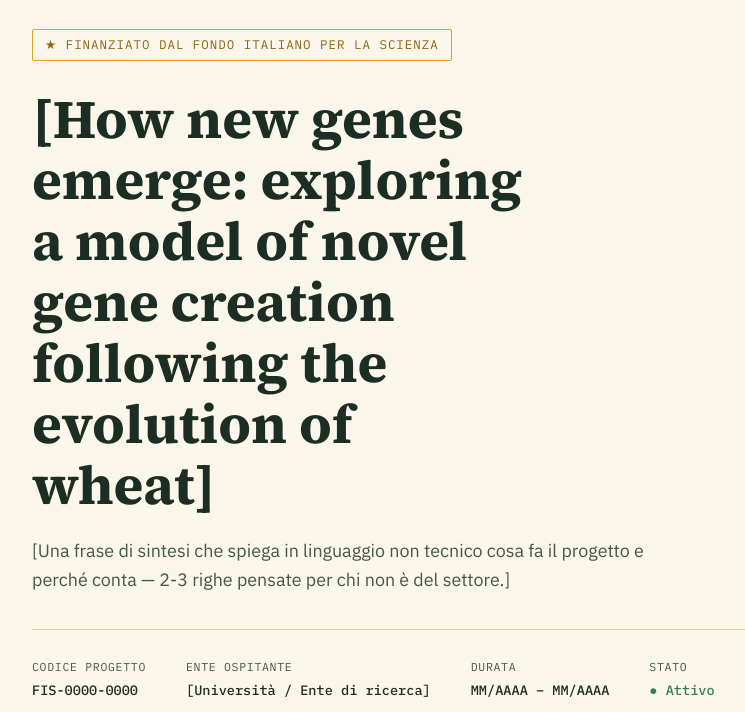
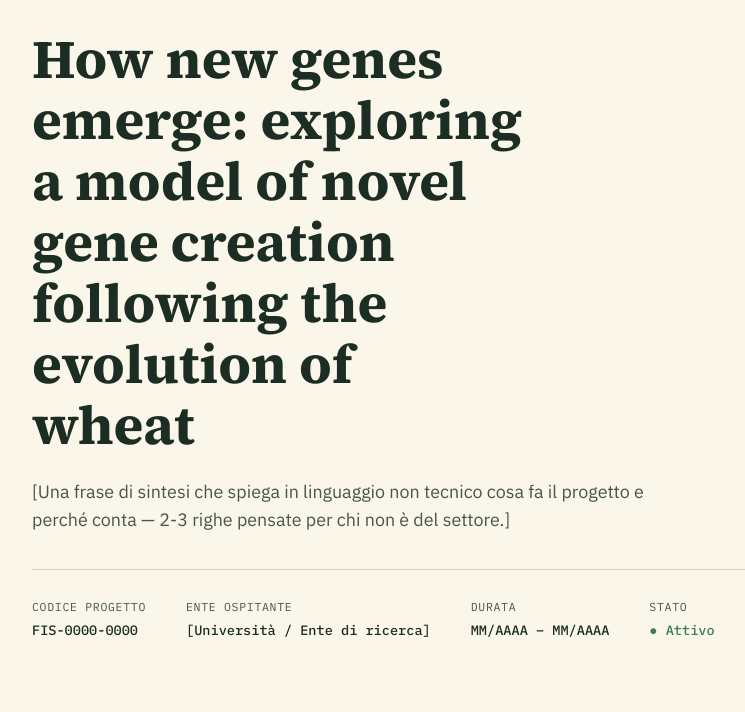
Before and after one commit to valentina2000colombo-bot/FIS-NEXTG, a plain HTML site: page index.html in a window 1280 px wide. Shown: the part 461-1173 px from the top of the page, without its empty margins (96-841 px from the left). Drawn offline with Linux system fonts and the light colour scheme.

Commit message:
Update index.html

```diff
--- a/index.html
+++ b/index.html
@@ -313,8 +313,7 @@
 <section class="hero">
   <div class="wrap">
     <img src="logo-next-g-full.png" alt="Logo del progetto NEXT-G — How new genes emerge" class="hero-logo">
-    <span class="funding-badge">★ Finanziato dal Fondo Italiano per la Scienza</span>
-    <h1>[How new genes emerge: exploring a model of novel gene creation following the evolution of wheat]</h1>
+    <h1>How new genes emerge: exploring a model of novel gene creation following the evolution of wheat</h1>
     <p class="lede">
       [Una frase di sintesi che spiega in linguaggio non tecnico cosa fa il progetto e perché conta —
       2-3 righe pensate per chi non è del settore.]
```
